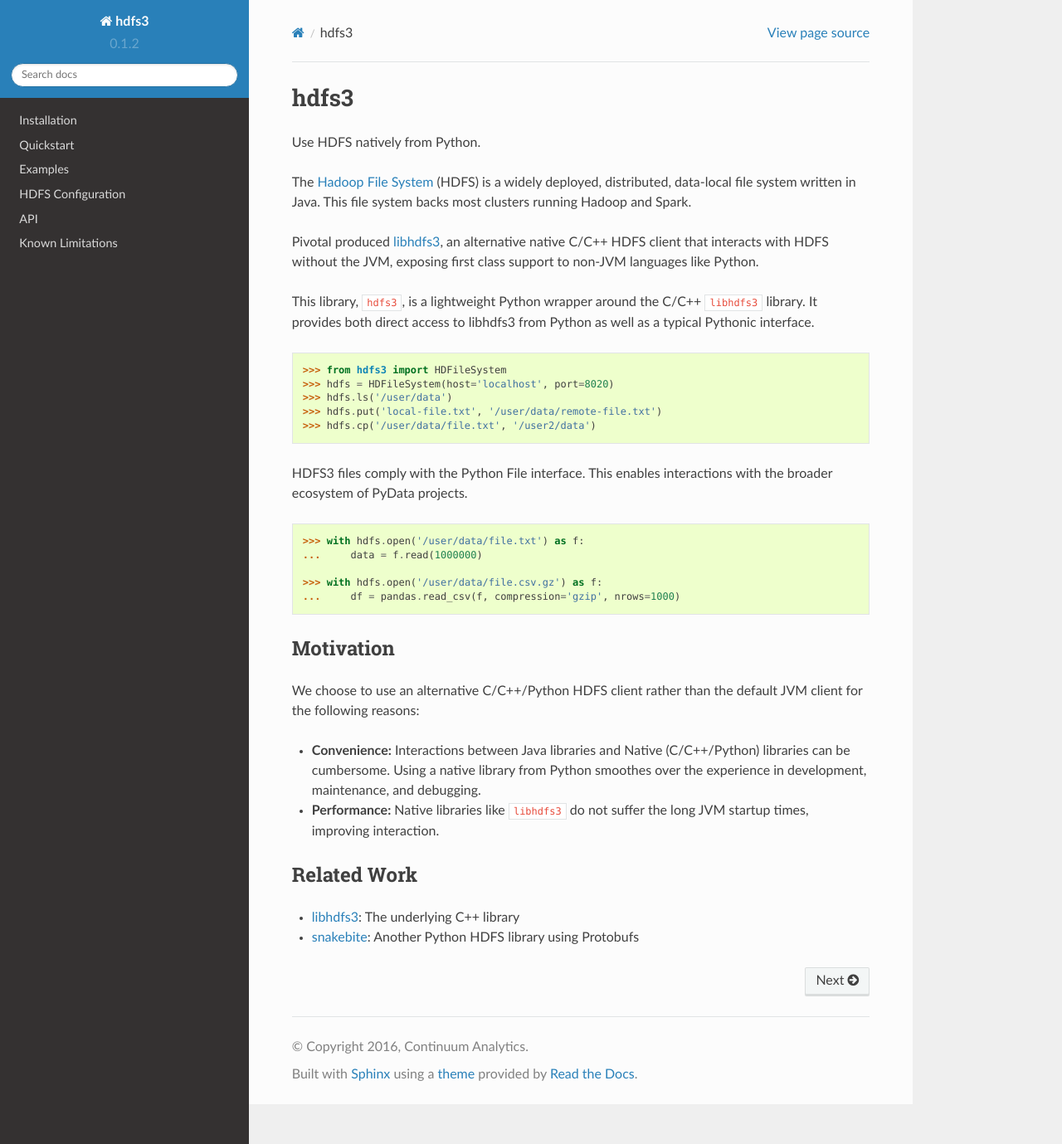
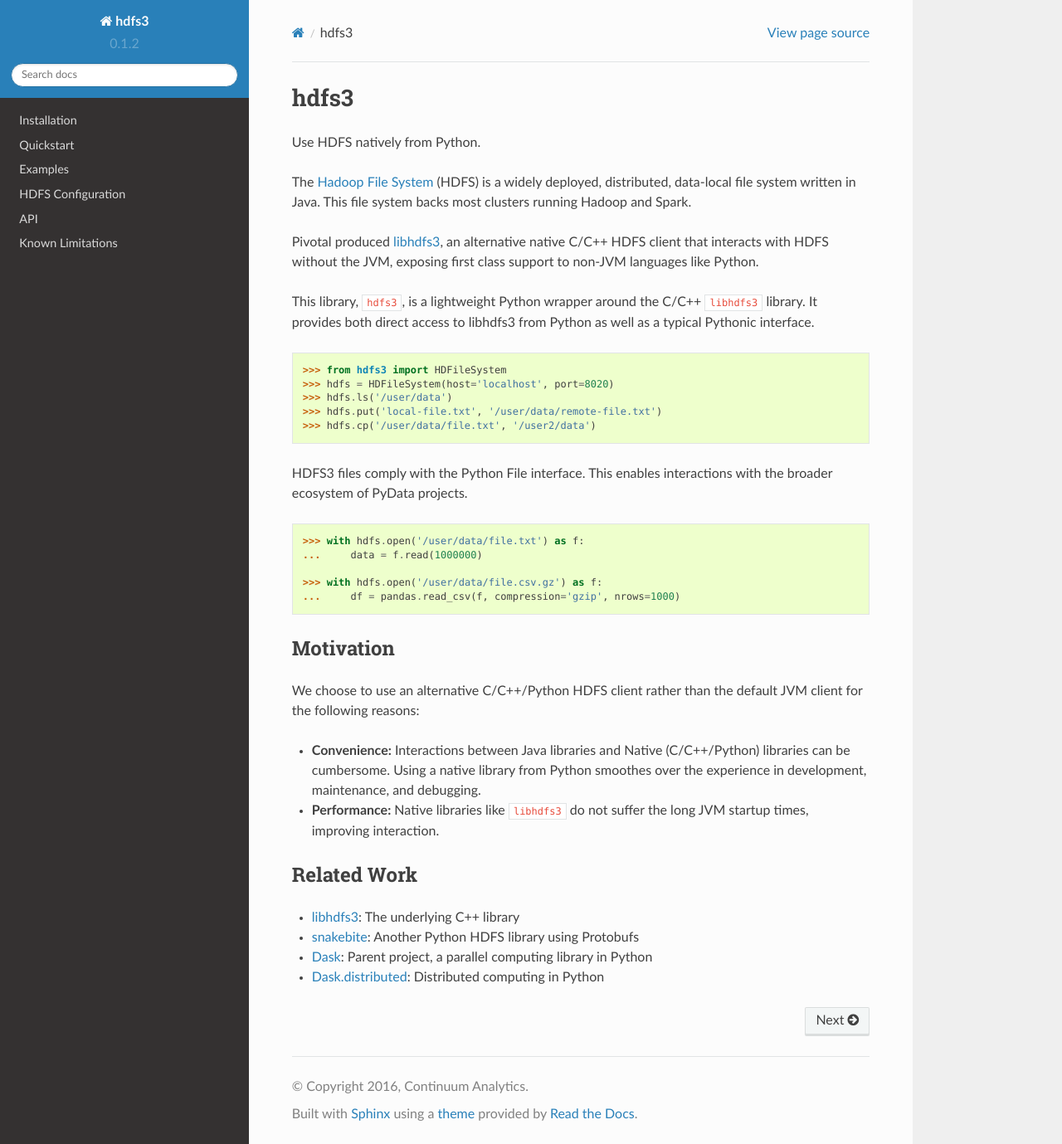
Before and after one commit to dask/hdfs3, a Sphinx documentation site: the page built from docs/source/index.rst, in a window 1280 px wide and 1379 px high. Shown: the whole window at 83% size. Built offline with Sphinx 7.4.7 and the Read the Docs theme 2.0.0, drawn with Linux system fonts in a browser that asks for light colours.

Commit message:
add dask links to related work

```diff
--- a/docs/source/index.rst
+++ b/docs/source/index.rst
@@ -54,6 +54,8 @@ Related Work
 
 * libhdfs3_: The underlying C++ library
 * snakebite_: Another Python HDFS library using Protobufs
+* Dask_: Parent project, a parallel computing library in Python
+* Dask.distributed_: Distributed computing in Python
 
 .. toctree::
    :maxdepth: 1
@@ -69,3 +71,5 @@ Related Work
 .. _`Hadoop File System`: https://en.wikipedia.org/wiki/Apache_Hadoop
 .. _libhdfs3: http://pivotalrd.github.io/libhdfs3/
 .. _snakebite: http://snakebite.readthedocs.io/en/latest/
+.. _Dask: http://dask.pydata.org/en/latest/
+.. _Dask.distributed: http://distributed.readthedocs.org/en/latest/
```
